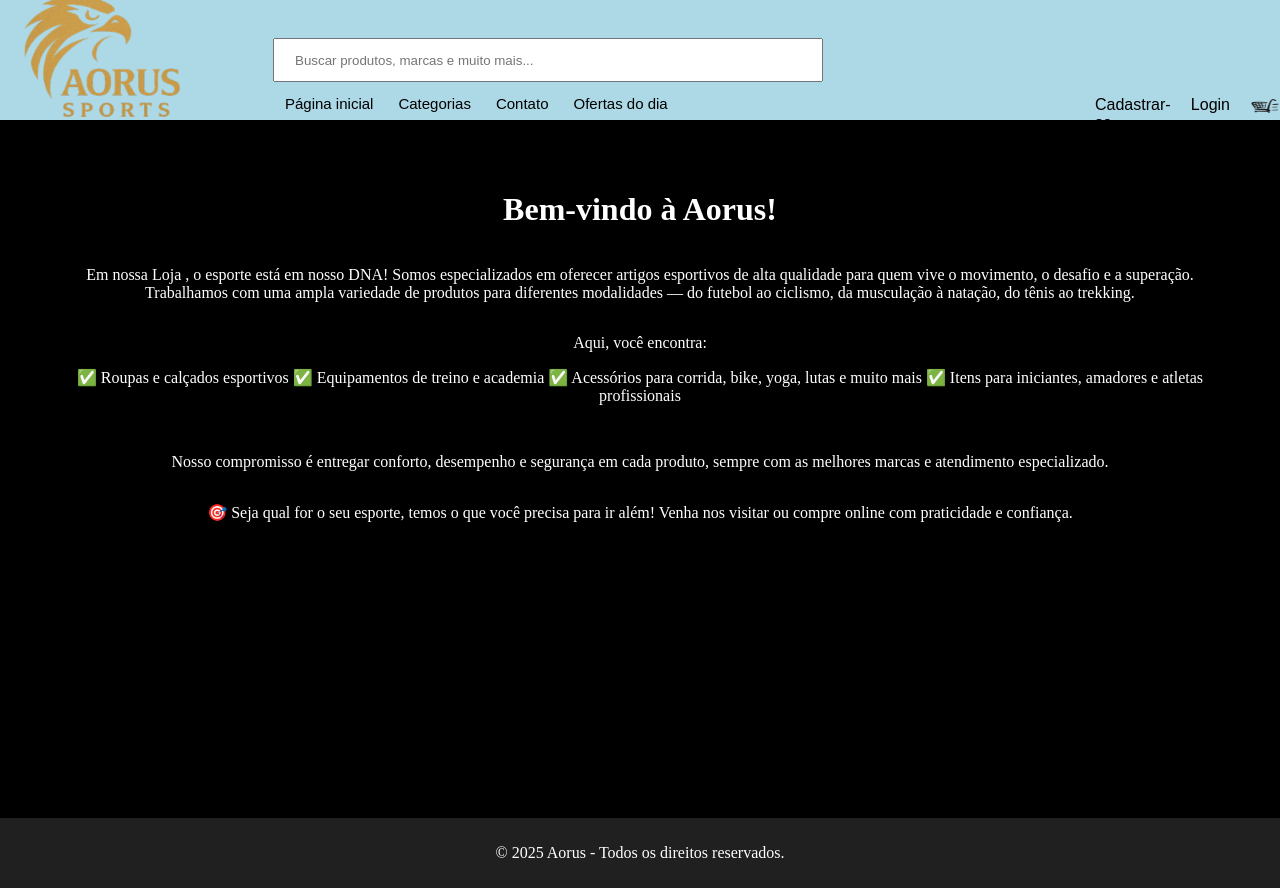
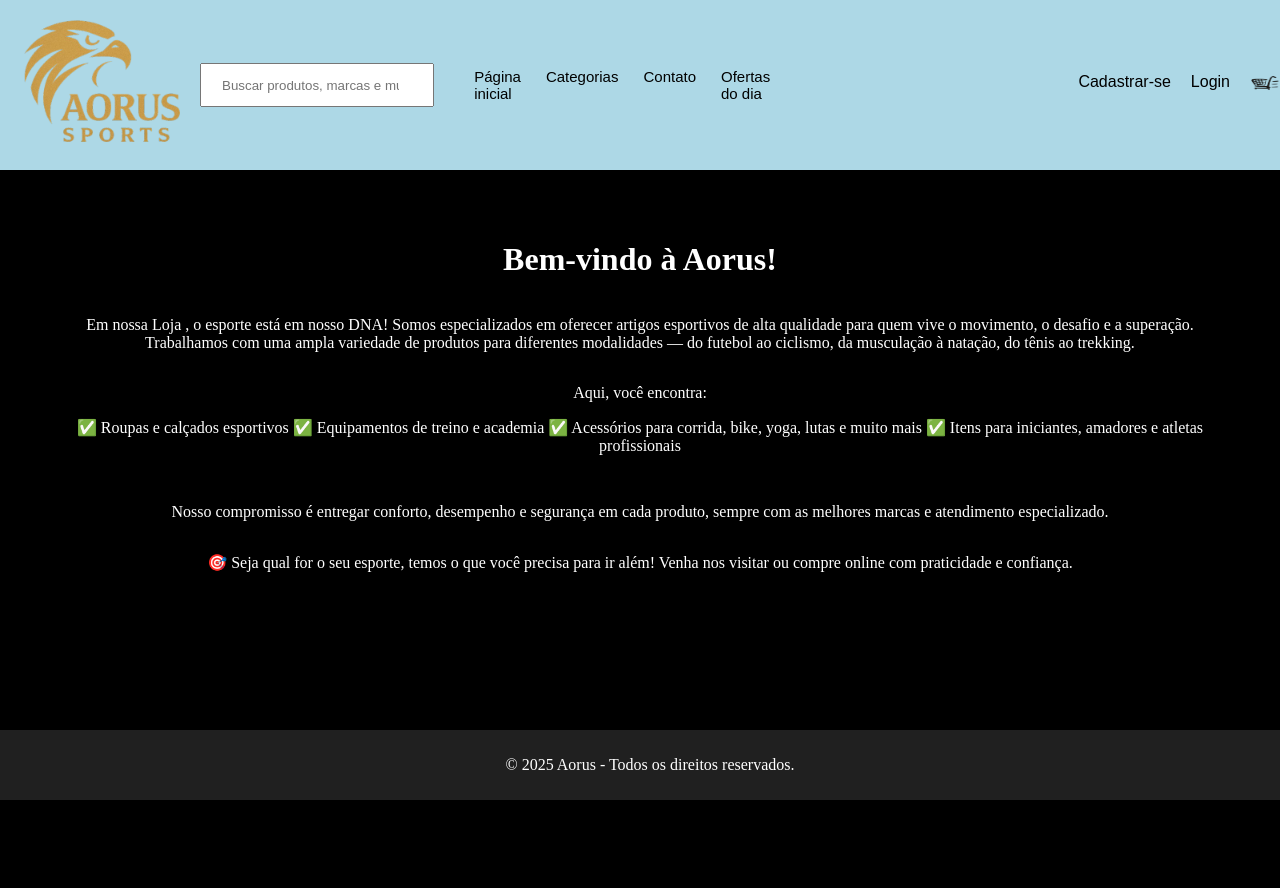
Before and after one commit to JoseEzequiel7/projetoPSI, a Flask app: page / in a window 1280 px wide. After the commit the page ends 800 px from the top, so only its background shows below. Run offline with Flask 3, Linux system fonts and the light colour scheme.

Commit message:
Update index.css

```diff
--- a/static/css/index.css
+++ b/static/css/index.css
@@ -18,7 +18,7 @@ body {
 /* Estilização do cabeçalho */
 header {
     background-color: lightblue;
-    height: 120px;
+    height: 170px;
     width: 100%;
     display: flex;
     align-items: center;
@@ -65,9 +65,8 @@ header input {
 
 /* Lista abaixo do input */
 .a-input ul {
-    position: absolute;
-    top: 80px;
-    left: 245px;
+    display: flex;
+
     font-size: 15px;
 }
 
@@ -107,9 +106,7 @@ li img {
 
 /* Lista de navegação */
 header ul {
-    position: absolute;
-    top: 80px;
-    left: 1055px;
+    display: flex;
     list-style: none;
     font-family: Arial;
     display: flex;
@@ -134,6 +131,10 @@ footer {
     background-color: #202020;
     color: white;
     margin-top: 230px;
+    position: fixed;
+    bottom: 0;
+    left: 0;
+    width: 100%;
 }
 
 /* Responsividade */
```
